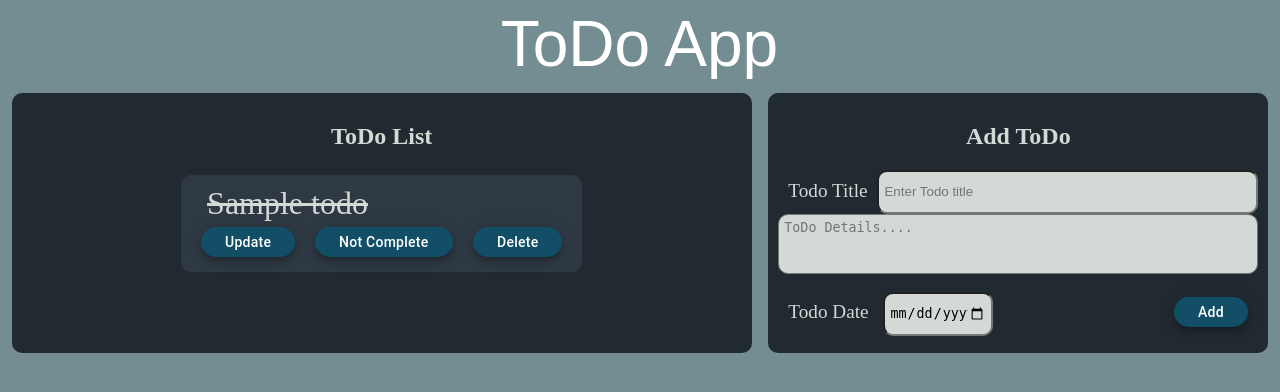
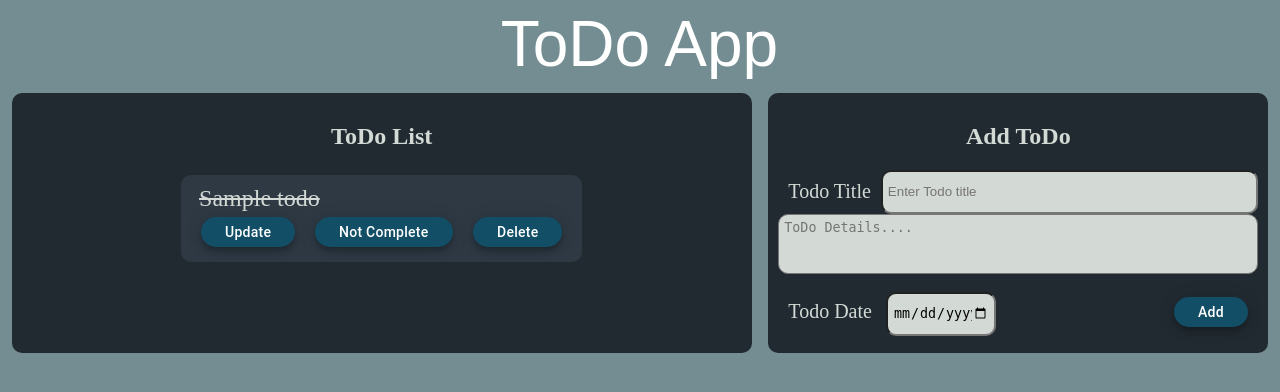
Before and after one commit to nilanjan-debnath/ToDo-App-Django, a Django app: page / in a window 1280 px wide. Shown: the top 392 px of the page. Run offline with Django 4.2, Linux system fonts and the light colour scheme; tables that the repository leaves empty hold one stand-in row (values such as "Sample post"); parts of the project's set-up code (start-up, migrations or seed data) failed here and were passed over; some web fonts are replaced.

Commit message:
Update base.css

```diff
--- a/static/CSS/base.css
+++ b/static/CSS/base.css
@@ -107,13 +107,13 @@
 }
 .title {
   color: #d3d9d4;
-  font-size: larger;
+  font-size: 1.25rem;
   padding: 10px;
 }
 .todo_title {
   color: #d3d9d4;
-  padding: 0 1rem;
-  font-size: 2rem;
+  padding: 0 0.5rem;
+  font-size: 1.5rem;
 }
 .date {
   color: #fff;
@@ -179,7 +179,7 @@
   background: #fff;
   color: #3c4043;
 }
-#container {
+.container {
   position: relative;
 }
 .show {
@@ -187,12 +187,12 @@
 }
 .update_form {
   position: absolute;
-  width: 100vw;
-  height: 100vh;
+  width: 100%;
+  height: 100%;
   z-index: 99;
   top: 0;
   left: 0;
-  background-color: #d3d9d4d9;
+  backdrop-filter: blur(0.2rem);
   display: flex;
   align-content: center;
   justify-content: center;
```
